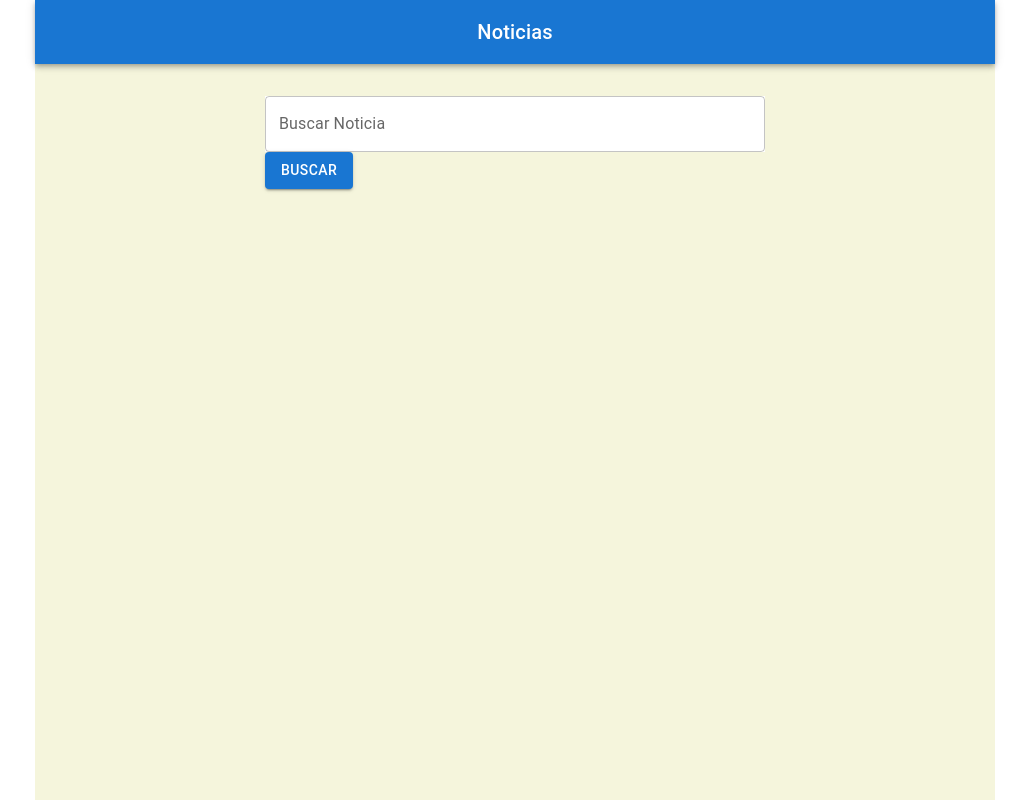
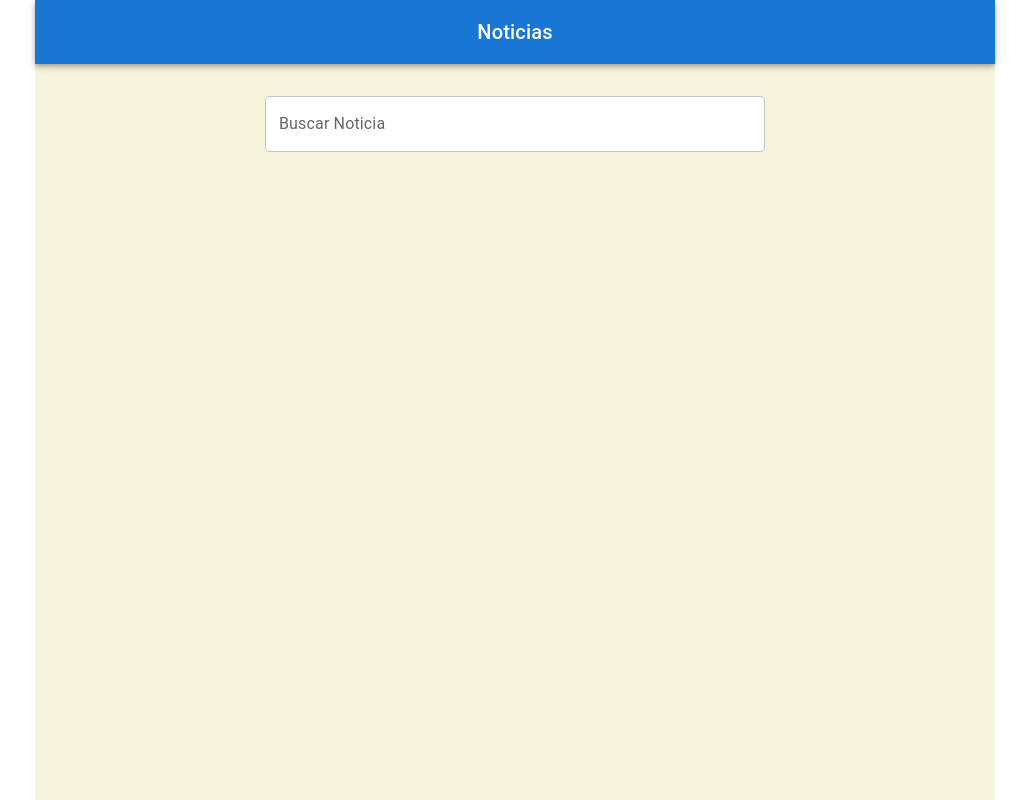
Before and after one commit to Foramay/IntegradorReact, a React (Create React App) app in the folder my-app/: page / in a window 1280 px wide. Shown: the whole page, without its empty margins (125-1154 px from the left). Built offline with nearby package versions, Linux system fonts and the light colour scheme.

Commit message:
Habilitar el Boton.jsx cuando se escriba 3 caracteres

```diff
--- a/my-app/src/components/Buscador/Buscador.jsx
+++ b/my-app/src/components/Buscador/Buscador.jsx
@@ -10,6 +10,7 @@ const Buscador = (props) => {
   const [buscadorNoticias, setBuscadorNoticias] = useState("");
   const {onBuscar} = props;
 
+  console.log(`${buscadorNoticias } LOCO`);
   return (
     <Box className='container-field-noticias'
       sx={{
@@ -25,10 +26,8 @@ const Buscador = (props) => {
         setBuscadorNoticias(e.target.value)
       }}
       />
-     <BotonBuscar
-     onBuscar={onBuscar}
-     infoState={buscadorNoticias}
-     />
+     {buscadorNoticias.length > 2 && <BotonBuscar onBuscar={onBuscar} infoState={buscadorNoticias}
+     />}
     </Box>
   );
 }
```
